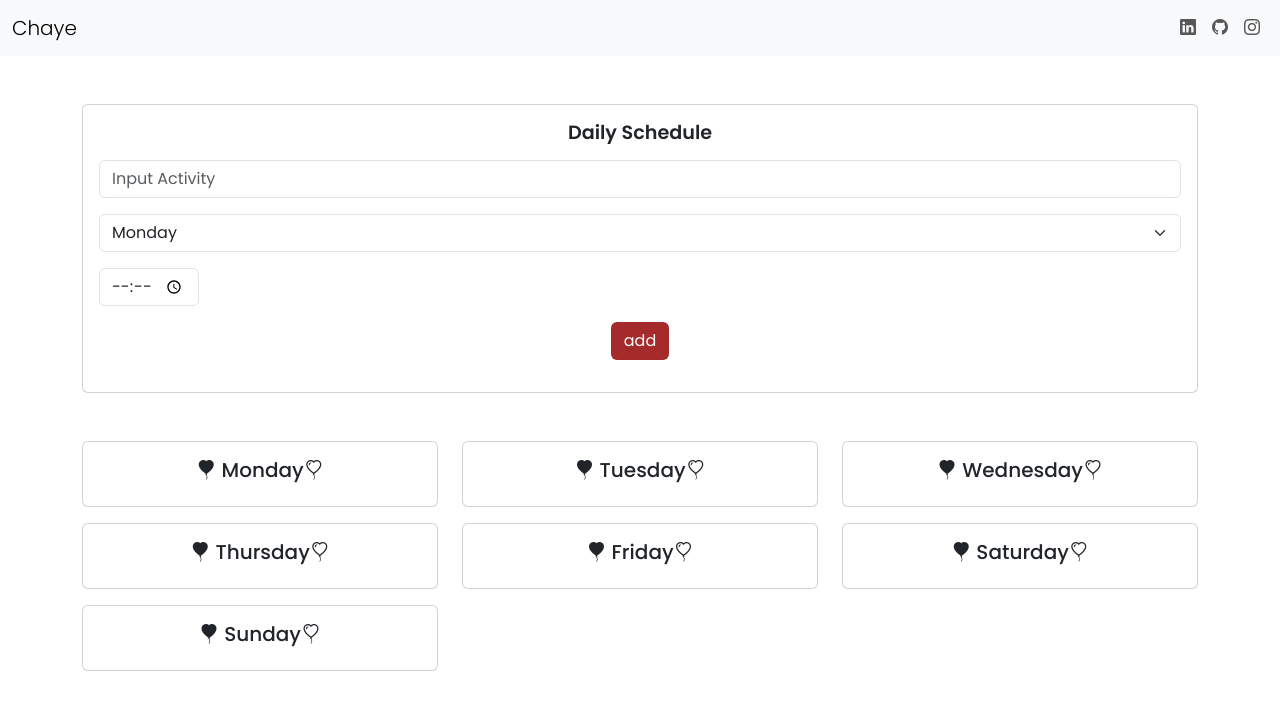
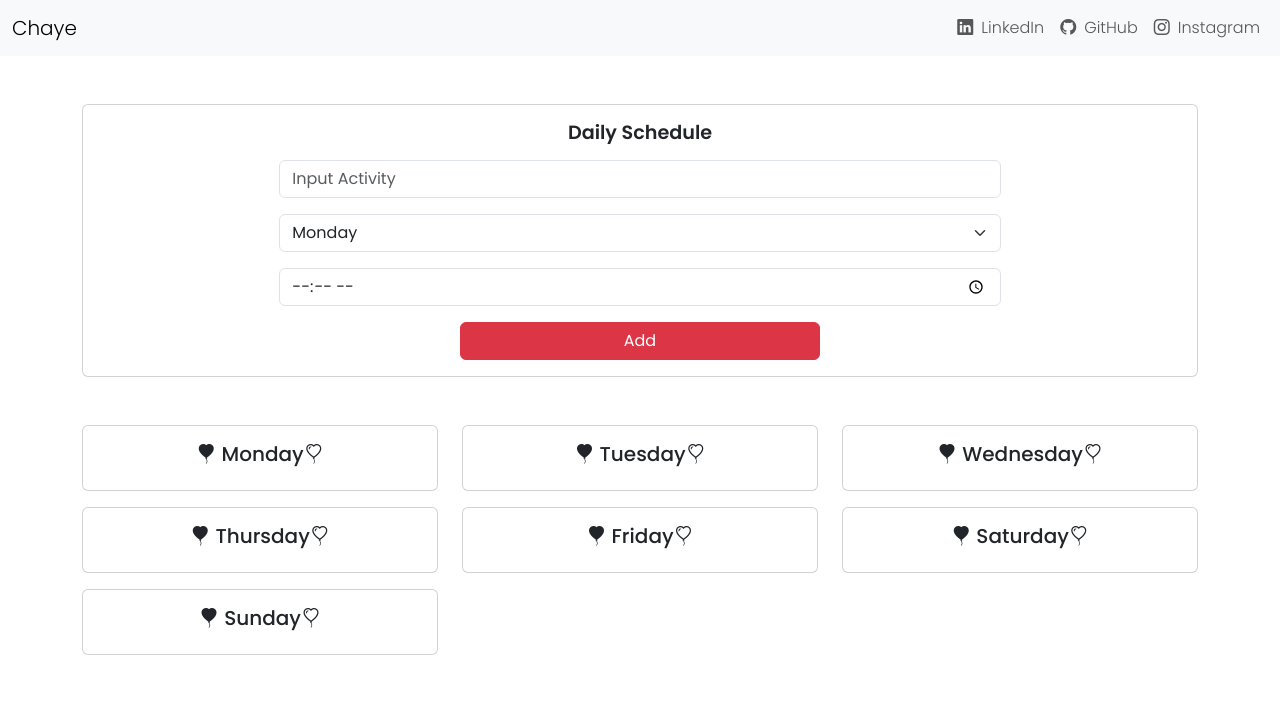
Before and after one commit to cahyo988/activity-todo-list, a plain HTML site: page index.html in a window 1280 px wide. Drawn offline with nearby package versions, Linux system fonts and the light colour scheme.

Commit message:
update style table

```diff
--- a/index.html
+++ b/index.html
@@ -10,23 +10,20 @@
     <link rel="stylesheet" href="https://cdn.jsdelivr.net/npm/bootstrap-icons@1.11.3/font/bootstrap-icons.min.css">
     <link rel="preconnect" href="https://fonts.googleapis.com">
     <link rel="preconnect" href="https://fonts.gstatic.com" crossorigin>
-    <link
-        href="https://fonts.googleapis.com/css2?family=Poppins:ital,wght@0,100;0,200;0,300;0,400;0,500;0,600;0,700;0,800;0,900;1,100;1,200;1,300;1,400;1,500;1,600;1,700;1,800;1,900&display=swap"
+    <link href="https://fonts.googleapis.com/css2?family=Poppins:wght@100;200;300;400;500;600;700;800;900&display=swap"
         rel="stylesheet">
-</head>
     <style>
         body {
             background-image: url(bghero.jpg);
             background-position: cover;
             font-family: "Poppins", sans-serif;
             font-weight: 300;
-        font-style: normal;
             font-size: 1rem;
         }
 
         .btn-grey {
             background-color: brown;
-        color: white
+            color: white;
         }
 
         .btn-grey:hover {
@@ -34,7 +31,6 @@
             color: black;
         }
 
-    ul,
         h4 {
             font-family: "Poppins", sans-serif;
             font-weight: 600;
@@ -44,16 +40,22 @@
         ul li {
             font-family: "Poppins", sans-serif;
             font-weight: 300;
-        font-style: normal;
             font-size: 1rem;
         }
 
-    @media only screen and (max-width: 600px) {
-        button{
-            margin:auto
+        .navbar-nav .nav-link {
+            display: flex;
+            align-items: center;
+            gap: 0.5rem;
+        }
+
+        @media (max-width: 768px) {
+            .col-md-8 {
+                width: 100%;
             }
         }
     </style>
+</head>
 
 <body>
     <nav class="navbar navbar-expand-lg bg-body-tertiary">
@@ -65,22 +67,25 @@
             </button>
             <div class="collapse navbar-collapse" id="navbarNavAltMarkup">
                 <div class="navbar-nav ms-auto">
-                    <a class="nav-link" href="https://www.linkedin.com/in/cahyo-saputra-a26411204/"><i
-                            class="bi bi-linkedin"></i></a>
-                    <a class="nav-link" href="https://github.com/cahyo988"><i class="bi bi-github"></i></a>
-                    <a class="nav-link" href="https://www.instagram.com/saputracah_/"><i
-                            class="bi bi-instagram"></i></a>
-
+                    <a class="nav-link" href="https://www.linkedin.com/in/cahyo-saputra-a26411204/">
+                        <i class="bi bi-linkedin"></i> LinkedIn
+                    </a>
+                    <a class="nav-link" href="https://github.com/cahyo988">
+                        <i class="bi bi-github"></i> GitHub
+                    </a>
+                    <a class="nav-link" href="https://www.instagram.com/saputracah_/">
+                        <i class="bi bi-instagram"></i> Instagram
+                    </a>
                 </div>
             </div>
         </div>
     </nav>
+
     <main class="container my-5 text-center">
         <div class="card p-3">
-            <h4 class="mb-3 text-center ">Daily Schedule</h4>
+            <h4 class="mb-3 text-center">Daily Schedule</h4>
             <div class="d-flex justify-content-center">
-                <div class="input-group mb-3">
-                    <div class="col-md-12 text-center">
+                <div class="col-md-8">
                     <input type="text" id="new-task" class="form-control mb-3" placeholder="Input Activity">
                     <select id="day-select" class="form-select mb-3">
                         <option value="Monday">Monday</option>
@@ -91,21 +96,20 @@
                         <option value="Saturday">Saturday</option>
                         <option value="Sunday">Sunday</option>
                     </select>
-                        <input type="time" id="time-input" class="form-control mb-3" style="width: 100px;">
-                        <button onclick="addTask()" class="btn btn-grey">add</button>
-                    </div>
-
+                    <input type="time" id="time-input" class="form-control mb-3">
+                    <button onclick="addTask()" class="btn btn-danger w-50">Add</button>
                 </div>
             </div>
-
         </div>
-
 
         <div id="task-cards" class="row mt-5">
 
         </div>
+    </main>
 
-    </main>
+    <script src="https://cdn.jsdelivr.net/npm/bootstrap@5.3.3/dist/js/bootstrap.bundle.min.js"
+        integrity="sha384-YvpcrYf0tY3lHB60NNkmXc5s9fDVZLESaAA55NDzOxhy9GkcIdslK1eN7N6jIeHz"
+        crossorigin="anonymous"></script>
     <script src="index.js"></script>
 </body>
 
```
Lines whose indentation alone changed are shown as unchanged.
